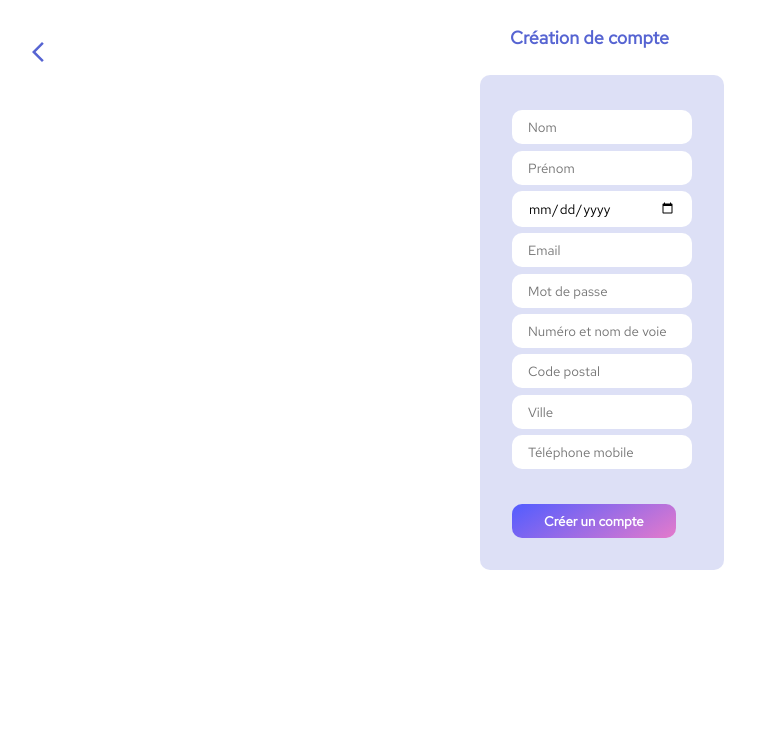
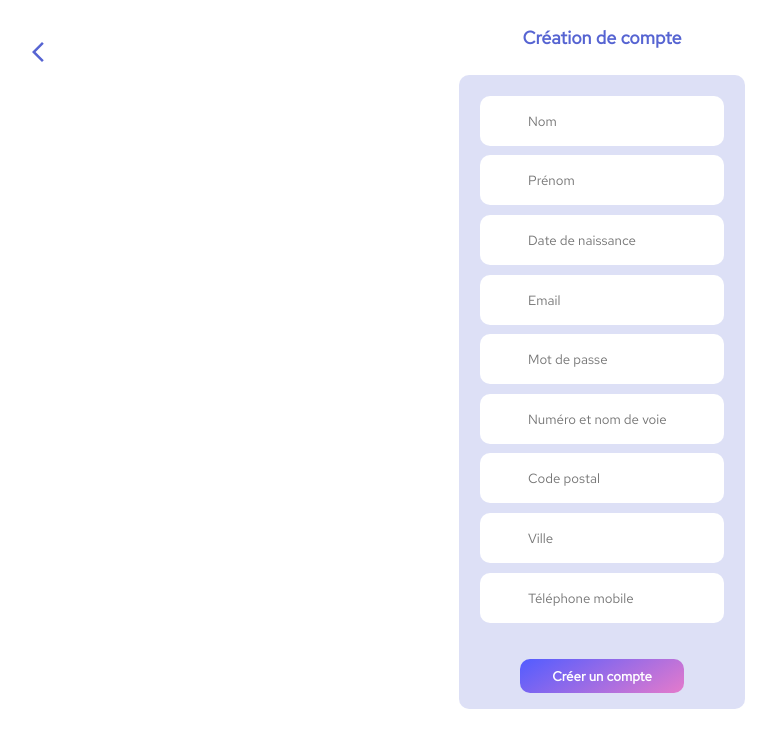
Before and after one commit to WildCodeSchool/2023-02-JS-FT-Lyon-P3-Babyplace, a React (Vite) app in the folder frontend/: page /particulier-register in a window 1280 px wide. Shown: the top 748 px of the page, without its empty margins (38-814 px from the left). Built offline with nearby package versions, Linux system fonts and the light colour scheme; no server answers; the HTML template or start-up script is replaced by a standard one; a web font is replaced by a local one.

Commit message:
form css

```diff
--- a/frontend/src/components/Particuliers/Form/FormParent.jsx
+++ b/frontend/src/components/Particuliers/Form/FormParent.jsx
@@ -41,7 +41,6 @@ export default function FormParent() {
   };
   return (
     <div className={style.card}>
-      <div>
       <div className={style.header_card}>
         <button
           type="button"
@@ -55,7 +54,6 @@ export default function FormParent() {
         </div>
       </div>
       <form className={style.form} onSubmit={handleSubmit}>
-          <div>
         <input
           type="text"
           name="lastname"
@@ -63,8 +61,6 @@ export default function FormParent() {
           value={lastname}
           onChange={(e) => setLastname(e.target.value)}
         />
-          </div>
-          <div>
         <input
           type="text"
           name="firstname"
@@ -72,18 +68,15 @@ export default function FormParent() {
           value={firstname}
           onChange={(e) => setFirstname(e.target.value)}
         />
-          </div>
-          <div>
         <input
-              type="date"
+          type="text"
           name="birthdate"
           placeholder="Date de naissance"
           value={birthdate}
+          pattern="\d{2}/\d{2}/\d{4}"
           onChange={(e) => setBirthdate(e.target.value)}
         />
-          </div>
 
-          <div>
         <input
           type="email"
           name="mail_address"
@@ -91,8 +84,6 @@ export default function FormParent() {
           value={email}
           onChange={(e) => setEmail(e.target.value)}
         />
-          </div>
-          <div>
         <input
           type="text"
           name="password"
@@ -100,8 +91,6 @@ export default function FormParent() {
           value={password}
           onChange={(e) => setPassword(e.target.value)}
         />
-          </div>
-          <div>
         <input
           type="text"
           name="address"
@@ -109,8 +98,6 @@ export default function FormParent() {
           value={address}
           onChange={(e) => setAddress(e.target.value)}
         />
-          </div>
-          <div>
         <input
           type="number"
           name="postcode"
@@ -118,8 +105,6 @@ export default function FormParent() {
           value={postCode}
           onChange={(e) => setPostCode(e.target.value)}
         />
-          </div>
-          <div>
         <input
           type="text"
           name="city"
@@ -127,8 +112,6 @@ export default function FormParent() {
           value={city}
           onChange={(e) => setCity(e.target.value)}
         />
-          </div>
-          <div>
         <input
           type="number"
           name="phone_number"
@@ -136,14 +119,10 @@ export default function FormParent() {
           value={phoneNumber}
           onChange={(e) => setPhoneNumber(e.target.value)}
         />
-          </div>
-          <div>
         <button type="submit" className={style.button}>
           Créer un compte
         </button>
-          </div>
       </form>
-      </div>
     </div>
   );
 }
--- a/frontend/src/components/Particuliers/Form/FormParent.module.css
+++ b/frontend/src/components/Particuliers/Form/FormParent.module.css
@@ -36,15 +36,8 @@
 }
 .form input {
   border-radius: 10px;
-  padding: 0.5rem 1rem;
-  margin-block: 0.2rem;
-}
-.form > div {
-  width: 100%;
-}
-
-.form > div > input {
-  width: 100%;
+  padding: 0.5rem 3rem;
+  margin: 0.2rem;
 }
 
 .button {
@@ -55,3 +48,12 @@
   color: white;
   font-weight: bold;
 }
+@media screen and (min-width: 1024px) {
+  .form {
+    padding: 1rem;
+  }
+  .form input {
+    padding: 1rem 3rem;
+    margin: 0.3rem;
+  }
+}
```
Lines whose indentation alone changed are shown as unchanged.
